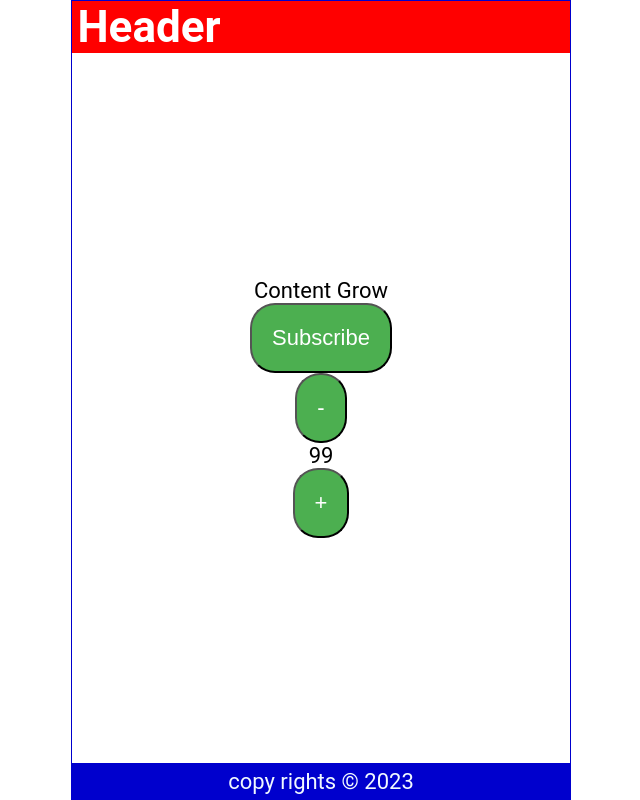
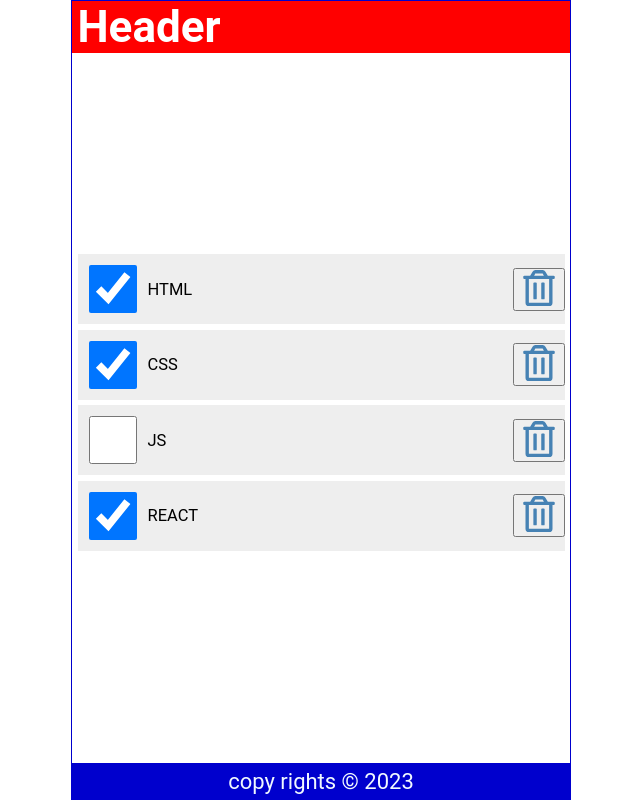
Before and after one commit to akshay456/Dhddu, a React (Create React App) app: page / in a window 1280 px wide. Shown: the whole page, without its empty margins (319-959 px from the left). Built offline with nearby package versions, Linux system fonts and the light colour scheme.

Commit message:
to-do Update

```diff
--- a/package.json
+++ b/package.json
@@ -8,6 +8,7 @@
     "@testing-library/user-event": "^13.5.0",
     "react": "^18.2.0",
     "react-dom": "^18.2.0",
+    "react-icons": "^4.8.0",
     "react-scripts": "5.0.1",
     "web-vitals": "^2.1.4"
   },
--- a/src/Content.js
+++ b/src/Content.js
@@ -1,40 +1,48 @@
-import React from 'react'
-import { useState } from 'react';
-
-
-const Content = () => {
-
-
-
-    const nameChangeHandler=()=>{
-    const names=['Earn', 'Grow', 'Give', 'hai', 'hello', 'are',  'you' , 'there', 'hoo'];
-    const int= Math.floor(Math.random()*9)
-
-    return names[int];
-
-    }
-
-
-  const [count, setCount]=useState(99);
-
-    const incrementFunction=()=>{
-      setCount(prevCount=>prevCount+1)
-    }
-
-    const decrementFunction=()=>{
-      setCount(prevCount=>prevCount-1)
-    }
-
+import React, { useState } from 'react'
+import { FaRegTrashAlt } from "react-icons/fa";
+const Content=()=>{
+    const [items, setItems]=useState([
+        {
+            id:1,
+            checked:true,
+            name:"HTML"
+        },
+        {
+            id:2,
+            checked:true,
+            name:"CSS"
+        },
+        {
+            id:3,
+            checked:false,
+            name:"JS"
+        },
+        {
+            id:4,
+            checked:true,
+            name:"REACT"
+        }
+    ]);
 
 
 
   return (
     <main>
-      <p >Content {nameChangeHandler()}</p>
-    <button>Subscribe</button>
-    <button onClick={decrementFunction}>-</button>
-    <span>{count}</span>
-    <button onClick={incrementFunction}>+</button>
+     <ul>
+        {items.map((item)=>(
+            <li className='item' key={item.id}>
+                <input type="checkbox" checked={item.checked} />
+                <label>{item.name}</label>
+                <button><FaRegTrashAlt
+                role='button'
+                tabIndex={0}
+                /></button>
+
+            </li>
+        ))}
+     </ul>
+
+
 
     </main>
   )
--- a/src/index.css
+++ b/src/index.css
@@ -58,14 +58,61 @@
   place-content: center;
 }
 
-button{
-  background-color: #4CAF50; /* Green */
-  border-radius:25px;
-  color: white;
-  gap: 0.5rem;
-  padding: 20px ;
+ul {
+  width: 100%;
+  list-style: none;
+  padding: 0 0.25rem 0.25rem;
+}
+
+ul li::before {
+  content: "\200B";
+}
+
+.item {
+  display: flex;
+  justify-content: flex-start;
+  align-items: center;
+  padding: 0.5rem 0 0.5rem 0.5rem;
+  margin: 0.25rem 0;
+  background-color: #eee;
+}
+
+.item:first-child {
+  margin: 0;
+}
+
+.item input[type="checkbox"] {
   text-align: center;
-  text-decoration: none;
-  display: inline-block;
+  width: 2.5rem;
+  width: 48px;
+  min-width: 48px;
+  height: 2.5rem;
+  height: 48px;
+  min-height: 48px;
+  cursor: pointer;
+  margin-right: 0.5rem;
+}
+
+.item input[type="checkbox"]:focus + label {
+  text-decoration: underline;
+}
+
+.item > label {
+  font-size: 0.75rem;
+  flex-grow: 1;
+}
+
+.item svg {
+  width: 48px;
+  min-width: 48px;
+  height: 36px;
   font-size: 1rem;
+  color: steelblue;
+  cursor: pointer;
 }
+
+.item svg:focus,
+.item svg:hover {
+  color: red;
+  outline: none;
+}
```
Also changed, not shown: 1 other file (tests, documents, lock files or other folders).
